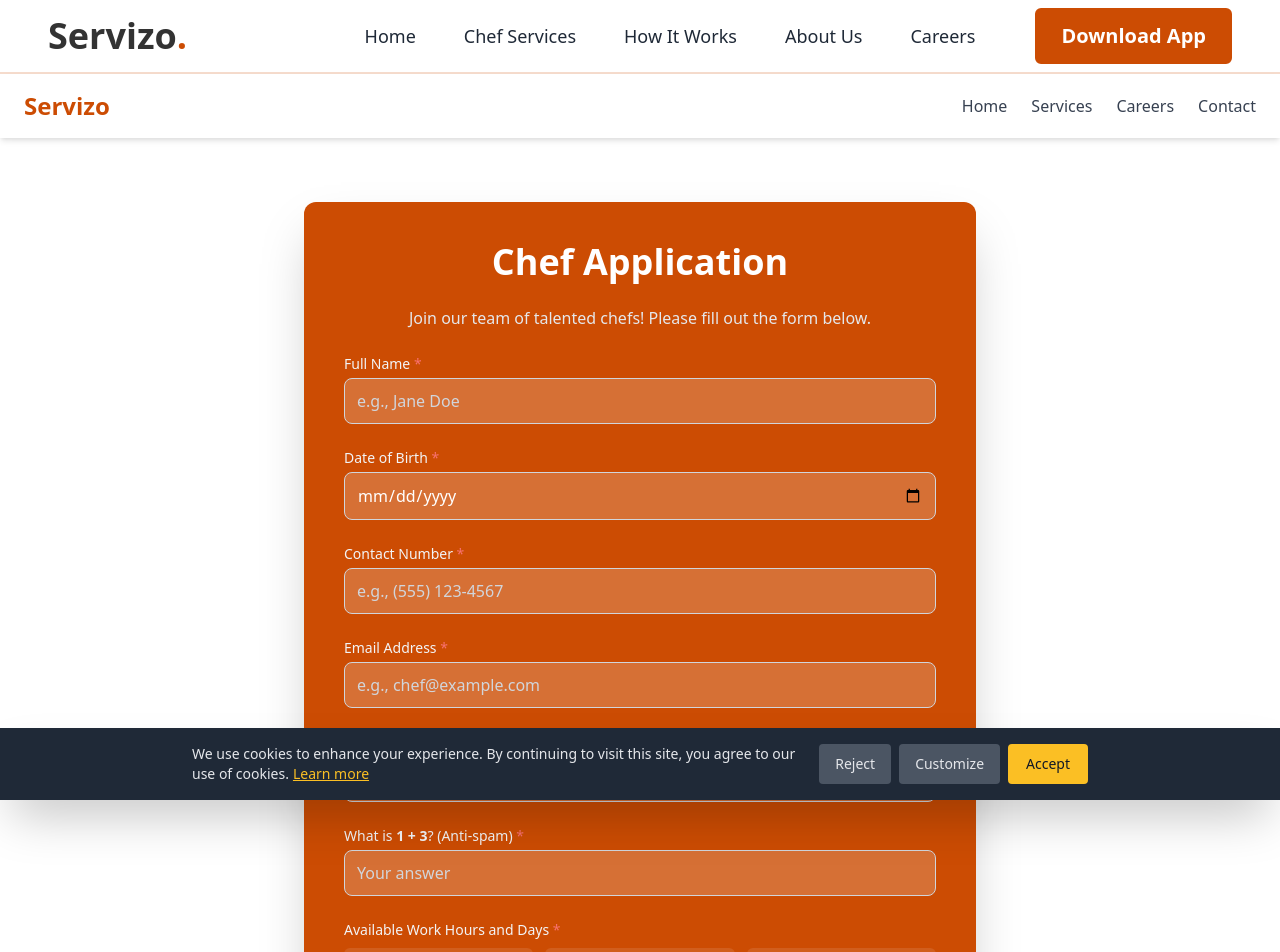
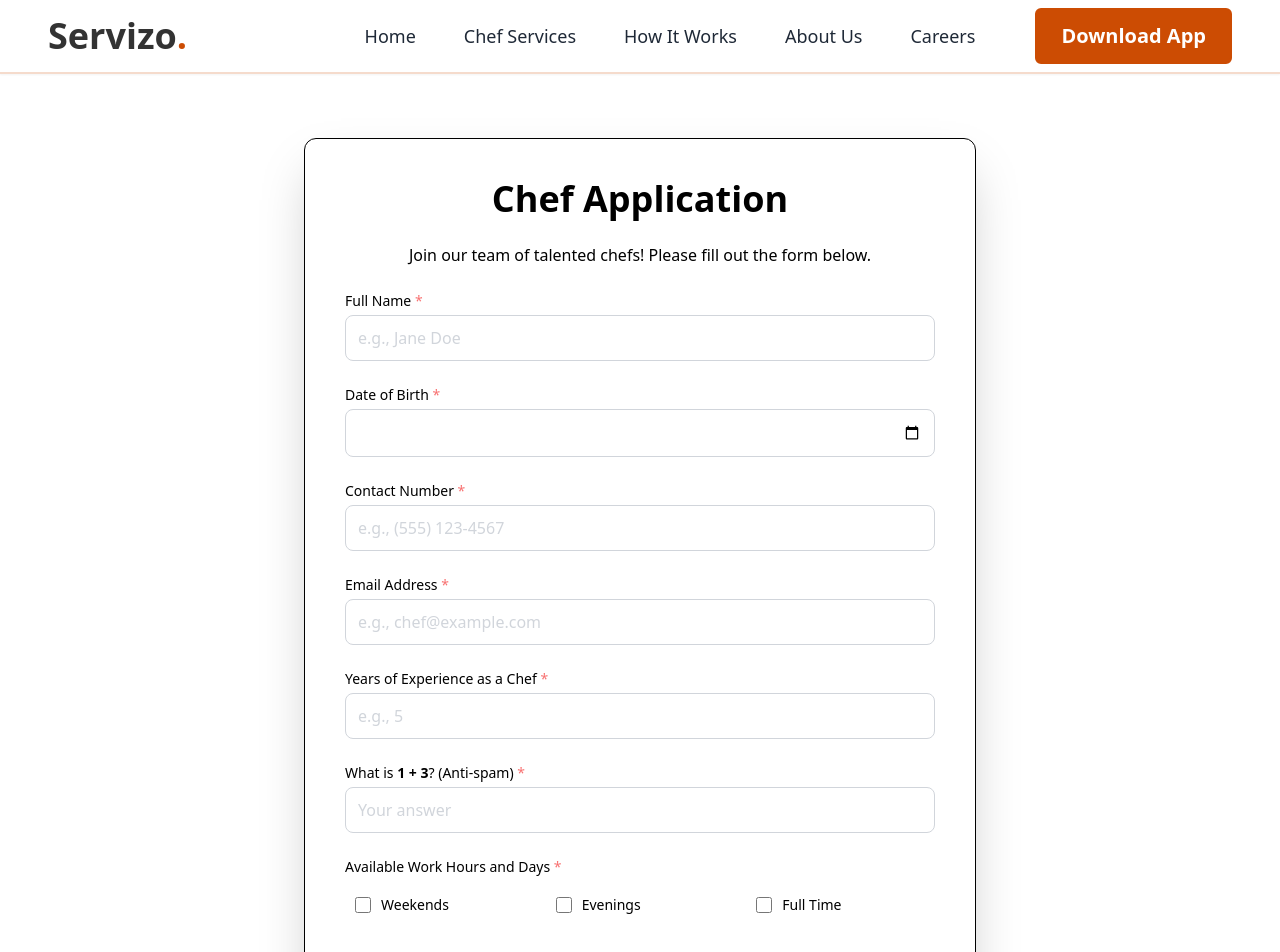
Before and after one commit to chandramoulisangabathula01/quickhand, a Next.js app: page /systems/careers in a window 1280 px wide. Shown: the top 952 px of the page. Built offline with nearby package versions, Linux system fonts and the light colour scheme.

Commit message:
fixed ui

```diff
--- a/app/systems/careers/page.tsx
+++ b/app/systems/careers/page.tsx
@@ -1,15 +1,11 @@
-//
 
-// app/systems/careers/page.tsx
 'use client';
 
 import Footer from '@/components/footer';
-// Navbar component import is not needed as it's inline
+
 import Head from 'next/head';
 import Link from 'next/link'; // Import Link for client-side navigation
 import { useState, useEffect, FormEvent, ChangeEvent } from 'react';
-// For Next.js 13+ App Router, Image component is recommended for optimization
-// import Image from 'next/image';
 
 // Define types for form data and state
 interface FormData {
@@ -51,7 +47,7 @@ const SubmitApplicationPage = () => {
     const [formData, setFormData] = useState<FormData>(initialFormData);
     const [isLoading, setIsLoading] = useState(false);
     const [alert, setAlert] = useState<AlertState | null>(null);
-    const [showCookieConsent, setShowCookieConsent] = useState(false);
+
 
     // CAPTCHA Logic
     const generateCaptcha = () => {
@@ -159,37 +155,9 @@ const SubmitApplicationPage = () => {
         }
     };
 
-    // Cookie Consent Logic
-    useEffect(() => {
-        // Check if running in browser
-        if (typeof window !== 'undefined') {
-            const consent = localStorage.getItem('servizo_cookie_consent');
-            if (!consent) {
-                setShowCookieConsent(true);
-            }
-        }
-    }, []);
 
-    const handleAcceptCookies = () => {
-        if (typeof window !== 'undefined') {
-            localStorage.setItem('servizo_cookie_consent', 'accepted');
-        }
-        setShowCookieConsent(false);
-    };
 
-    const handleRejectCookies = () => {
-        if (typeof window !== 'undefined') {
-            localStorage.setItem('servizo_cookie_consent', 'rejected');
-        }
-        setShowCookieConsent(false);
-        // Add any logic for rejecting cookies, e.g., disabling certain scripts
-    };
 
-    const handleCustomizeCookies = () => {
-        // This would typically open a modal or navigate to a cookie settings page
-        showAlert("Cookie customization options would be shown here.", "success"); // Changed alert to use showAlert
-        setShowCookieConsent(false);
-    };
 
 
     return (
@@ -275,88 +243,42 @@ const SubmitApplicationPage = () => {
                 }
             `}</style>
 
-            {/* Navbar (Inline Implementation) */}
-            <header className="bg-white shadow-md sticky top-0 z-[100]"> {/* Ensure navbar is above form but below overlays */}
-                <div className="container mx-auto px-4 sm:px-6 h-[var(--header-height)] flex items-center justify-between">
-                    <Link href="/" className="text-2xl font-bold text-[#cc4c03] hover:opacity-80 transition-opacity">
-                        Servizo
-                    </Link>
-                    <nav className="hidden md:flex space-x-6">
-                        <Link href="/" className="nav-link text-gray-700 hover:text-[#cc4c03]">Home</Link>
-                        <Link href="/services" className="nav-link text-gray-700 hover:text-[#cc4c03]">Services</Link>
-                        <Link href="/systems/careers" className="nav-link text-gray-700 hover:text-[#cc4c03]">Careers</Link>
-                        <Link href="/contact" className="nav-link text-gray-700 hover:text-[#cc4c03]">Contact</Link>
-                    </nav>
-                    <div className="md:hidden">
-                        <button
-                            id="mobileMenuButton"
-                            className={`mobile-menu-button text-gray-700 hover:text-[#cc4c03] focus:outline-none p-2 ${isMobileMenuOpen ? 'active' : ''}`}
-                            onClick={toggleMenu}
-                            aria-label="Toggle mobile menu"
-                            aria-expanded={isMobileMenuOpen}
-                            aria-controls="mobileMenuView"
-                        >
-                            <svg className="w-6 h-6" fill="none" stroke="currentColor" viewBox="0 0 24 24" xmlns="http://www.w3.org/2000/svg">
-                                {isMobileMenuOpen ? (
-                                    <path strokeLinecap="round" strokeLinejoin="round" strokeWidth="2" d="M6 18L18 6M6 6l12 12" /> // X icon
-                                ) : (
-                                    <path strokeLinecap="round" strokeLinejoin="round" strokeWidth="2" d="M4 6h16M4 12h16m-7 6h7" /> // Hamburger icon
-                                )}
-                            </svg>
-                        </button>
-                    </div>
-                </div>
-                {/* Mobile Menu View */}
-                <div
-                    id="mobileMenuView"
-                    className={`mobile-menu-view md:hidden absolute top-[var(--header-height)] left-0 right-0 bg-white shadow-lg p-4 z-[99] border-t border-gray-200 ${isMobileMenuOpen ? 'open' : ''}`}
-                    role="dialog"
-                    aria-modal="true"
-                    aria-labelledby="mobileMenuButton"
-                >
-                    <nav className="flex flex-col space-y-3">
-                        <Link href="/" className="block py-2 px-3 text-gray-700 hover:bg-gray-100 rounded" onClick={toggleMenu}>Home</Link>
-                        <Link href="/services" className="block py-2 px-3 text-gray-700 hover:bg-gray-100 rounded" onClick={toggleMenu}>Services</Link>
-                        <Link href="/systems/careers" className="block py-2 px-3 text-gray-700 hover:bg-gray-100 rounded" onClick={toggleMenu}>Careers</Link>
-                        <Link href="/contact" className="block py-2 px-3 text-gray-700 hover:bg-gray-100 rounded" onClick={toggleMenu}>Contact</Link>
-                    </nav>
-                </div>
-            </header>
+
 
             {/* Form Section */}
             <main className="container mx-auto px-4 sm:px-6 py-8 sm:py-12 md:py-16">
-                <div className="w-full max-w-2xl bg-[#cc4c03] rounded-xl shadow-2xl p-6 sm:p-8 md:p-10 space-y-6 mx-auto">
-                    <h1 className="text-3xl sm:text-4xl font-bold text-white text-center bounce-in">Chef Application</h1>
-                    <p className="text-gray-200 text-center text-sm sm:text-base">
+                <div className="w-full max-w-2xl bg-[#ffffff] border border-[black] rounded-xl shadow-2xl p-6 sm:p-8 md:p-10 space-y-6 mx-auto">
+                    <h1 className="text-3xl sm:text-4xl font-bold text-black text-center bounce-in">Chef Application</h1>
+                    <p className="text-black text-center text-sm sm:text-base">
                         Join our team of talented chefs! Please fill out the form below.
                     </p>
                     <form id="chefApplicationForm" className="space-y-5 sm:space-y-6" onSubmit={handleSubmit} noValidate>
                         <div>
-                            <label htmlFor="name" className="block text-sm font-medium text-gray-100 mb-1">Full Name <span className="text-red-400">*</span></label>
+                            <label htmlFor="name" className="block text-sm font-medium text-black mb-1">Full Name <span className="text-red-400">*</span></label>
                             <input type="text" id="name" value={formData.name} onChange={handleInputChange} className="w-full px-3 py-2.5 border border-gray-300 rounded-lg focus:ring-2 focus:ring-white focus:border-white transition-colors duration-200 bg-white/20 text-white placeholder-gray-300" required placeholder="e.g., Jane Doe" />
                         </div>
                         <div>
-                            <label htmlFor="dob" className="block text-sm font-medium text-gray-100 mb-1">Date of Birth <span className="text-red-400">*</span></label>
+                            <label htmlFor="dob" className="block text-sm font-medium text-black mb-1">Date of Birth <span className="text-red-400">*</span></label>
                             <input type="date" id="dob" value={formData.dob} onChange={handleInputChange} className="w-full px-3 py-2.5 border border-gray-300 rounded-lg focus:ring-2 focus:ring-white focus:border-white transition-colors duration-200 bg-white/20 text-white placeholder-gray-300" required />
                         </div>
                         <div>
-                            <label htmlFor="contactNumber" className="block text-sm font-medium text-gray-100 mb-1">Contact Number <span className="text-red-400">*</span></label>
+                            <label htmlFor="contactNumber" className="block text-sm font-medium text-black mb-1">Contact Number <span className="text-red-400">*</span></label>
                             <input type="tel" id="contactNumber" value={formData.contactNumber} onChange={handleInputChange} className="w-full px-3 py-2.5 border border-gray-300 rounded-lg focus:ring-2 focus:ring-white focus:border-white transition-colors duration-200 bg-white/20 text-white placeholder-gray-300" required placeholder="e.g., (555) 123-4567" />
                         </div>
                         <div>
-                            <label htmlFor="email" className="block text-sm font-medium text-gray-100 mb-1">Email Address <span className="text-red-400">*</span></label>
+                            <label htmlFor="email" className="block text-sm font-medium text-black mb-1">Email Address <span className="text-red-400">*</span></label>
                             <input type="email" id="email" value={formData.email} onChange={handleInputChange} className="w-full px-3 py-2.5 border border-gray-300 rounded-lg focus:ring-2 focus:ring-white focus:border-white transition-colors duration-200 bg-white/20 text-white placeholder-gray-300" required placeholder="e.g., chef@example.com" />
                         </div>
                         <div>
-                            <label htmlFor="yearsOfExperience" className="block text-sm font-medium text-gray-100 mb-1">Years of Experience as a Chef <span className="text-red-400">*</span></label>
+                            <label htmlFor="yearsOfExperience" className="block text-sm font-medium text-black mb-1">Years of Experience as a Chef <span className="text-red-400">*</span></label>
                             <input type="number" id="yearsOfExperience" value={formData.yearsOfExperience} onChange={handleInputChange} className="w-full px-3 py-2.5 border border-gray-300 rounded-lg focus:ring-2 focus:ring-white focus:border-white transition-colors duration-200 bg-white/20 text-white placeholder-gray-300" required min="0" placeholder="e.g., 5"/>
                         </div>
                         <div>
-                            <label htmlFor="captchaAnswer" className="block text-sm font-medium text-gray-100 mb-1">What is <span id="captchaQuestion" className="font-semibold">{captcha.question}</span>? (Anti-spam) <span className="text-red-400">*</span></label>
+                            <label htmlFor="captchaAnswer" className="block text-sm font-medium text-black mb-1">What is <span id="captchaQuestion" className="font-semibold">{captcha.question}</span>? (Anti-spam) <span className="text-red-400">*</span></label>
                             <input type="number" id="captchaAnswer" value={formData.captchaAnswer} onChange={handleInputChange} className="w-full px-3 py-2.5 border border-gray-300 rounded-lg focus:ring-2 focus:ring-white focus:border-white transition-colors duration-200 bg-white/20 text-white placeholder-gray-300" required placeholder="Your answer"/>
                         </div>
                         <fieldset>
-                            <legend className="block text-sm font-medium text-gray-100 mb-2">Available Work Hours and Days <span className="text-red-400">*</span></legend>
+                            <legend className="block text-sm font-medium text-black mb-2">Available Work Hours and Days <span className="text-red-400">*</span></legend>
                             <div className="grid grid-cols-1 sm:grid-cols-2 md:grid-cols-3 gap-3">
                                 {['weekends', 'evenings', 'full-time'].map(option => (
                                     <label key={option} className="flex items-center space-x-2.5 p-2.5 bg-white/10 rounded-md hover:bg-white/20 transition-colors cursor-pointer">
@@ -368,7 +290,7 @@ const SubmitApplicationPage = () => {
                                             onChange={handleInputChange}
                                             className="w-4 h-4 text-[#cc4c03] bg-gray-100 border-gray-300 rounded focus:ring-[#cc4c03] focus:ring-offset-0"
                                         />
-                                        <span className="text-sm text-gray-100 capitalize">{option.replace('-', ' ')}</span>
+                                        <span className="text-sm text-black capitalize">{option.replace('-', ' ')}</span>
                                     </label>
                                 ))}
                             </div>
@@ -377,16 +299,16 @@ const SubmitApplicationPage = () => {
                             <legend className="sr-only">Consents and Agreements</legend>
                             <label className="flex items-center space-x-2.5 cursor-pointer">
                                 <input type="checkbox" id="terms" checked={formData.termsAccepted} onChange={handleInputChange} className="w-4 h-4 text-[#cc4c03] bg-gray-100 border-gray-300 rounded focus:ring-[#cc4c03] focus:ring-offset-0" required />
-                                <span className="text-sm text-gray-100">I agree to the <Link href="/terms-and-conditions" className="underline hover:text-white">Terms & Conditions</Link> <span className="text-red-400">*</span></span>
+                                <span className="text-sm text-black">I agree to the <Link href="/terms-and-conditions" className="underline hover:text-white">Terms & Conditions</Link> <span className="text-red-400">*</span></span>
                             </label>
                             <label className="flex items-center space-x-2.5 cursor-pointer">
                                 <input type="checkbox" id="backgroundCheck" checked={formData.consentForBackgroundCheck} onChange={handleInputChange} className="w-4 h-4 text-[#cc4c03] bg-gray-100 border-gray-300 rounded focus:ring-[#cc4c03] focus:ring-offset-0" required />
-                                <span className="text-sm text-gray-100">I consent to a Background Check <span className="text-red-400">*</span></span>
+                                <span className="text-sm text-black">I consent to a Background Check <span className="text-red-400">*</span></span>
                             </label>
                         </fieldset>
                         <button
                             type="submit"
-                            className="w-full bg-green-600 text-white py-3 px-4 rounded-lg hover:bg-green-700 focus:outline-none focus:ring-4 focus:ring-green-400 focus:ring-opacity-50 transition-all duration-200 text-base font-semibold transform hover:scale-[1.02] disabled:opacity-70 disabled:cursor-not-allowed"
+                            className="w-full bg-[#2bbc07] text-white py-3 px-4 rounded-lg hover:bg-green-700 focus:outline-none focus:ring-4 focus:ring-green-400 focus:ring-opacity-50 transition-all duration-200 text-base font-semibold transform hover:scale-[1.02] disabled:opacity-70 disabled:cursor-not-allowed"
                             disabled={isLoading || !formData.termsAccepted || !formData.consentForBackgroundCheck}
                         >
                             {isLoading ? (
@@ -428,42 +350,7 @@ const SubmitApplicationPage = () => {
                 </div>
             )}
 
-            {/* Cookie Consent Banner */}
-            {showCookieConsent && (
-                <div id="cookieConsent" className="fixed bottom-0 left-0 right-0 bg-gray-800 shadow-2xl p-4 z-[1000] animate-fadeIn">
-                    <div className="max-w-4xl mx-auto flex flex-col md:flex-row items-center justify-between gap-4">
-                        <div className="flex-1">
-                            <p className="text-sm text-gray-200"> {/* Changed text color for readability */}
-                                We use cookies to enhance your experience. By continuing to visit this site, you agree to our use of cookies.
-                                <Link href="/privacy" className="text-yellow-400 hover:text-yellow-300 ml-1 underline">Learn more</Link>
-                            </p>
-                        </div>
-                        <div className="flex gap-2 flex-shrink-0 mt-2 md:mt-0">
-                            <button
-                                id="rejectCookies"
-                                onClick={handleRejectCookies}
-                                className="px-4 py-2 text-sm font-medium text-gray-200 bg-gray-600 rounded hover:bg-gray-500 transition-colors"
-                            >
-                                Reject
-                            </button>
-                            <button
-                                id="customizeCookies"
-                                onClick={handleCustomizeCookies}
-                                className="px-4 py-2 text-sm font-medium text-gray-200 bg-gray-600 rounded hover:bg-gray-500 transition-colors"
-                            >
-                                Customize
-                            </button>
-                            <button
-                                id="acceptCookies"
-                                onClick={handleAcceptCookies}
-                                className="px-4 py-2 text-sm font-medium border-2 border-yellow-400 bg-yellow-400 text-gray-900 hover:bg-yellow-500 hover:border-yellow-500 rounded transition-colors"
-                            >
-                                Accept
-                            </button>
-                        </div>
-                    </div>
-                </div>
-            )}
+
         </>
     );
 };
```
